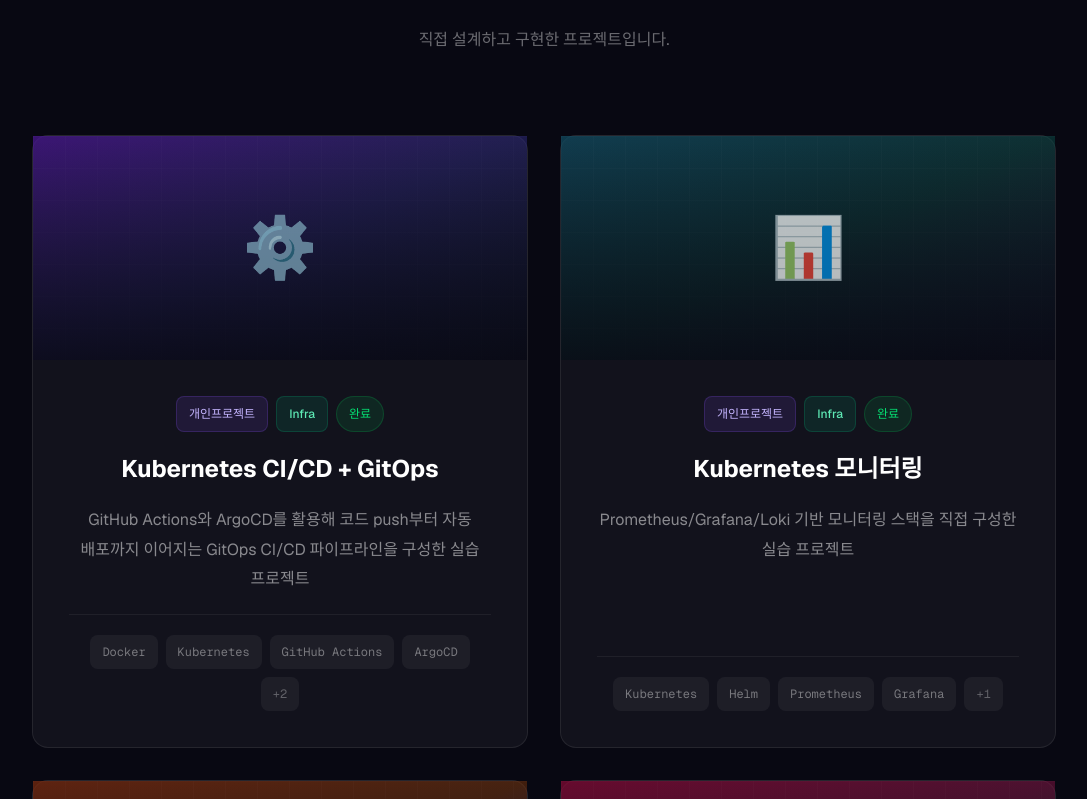
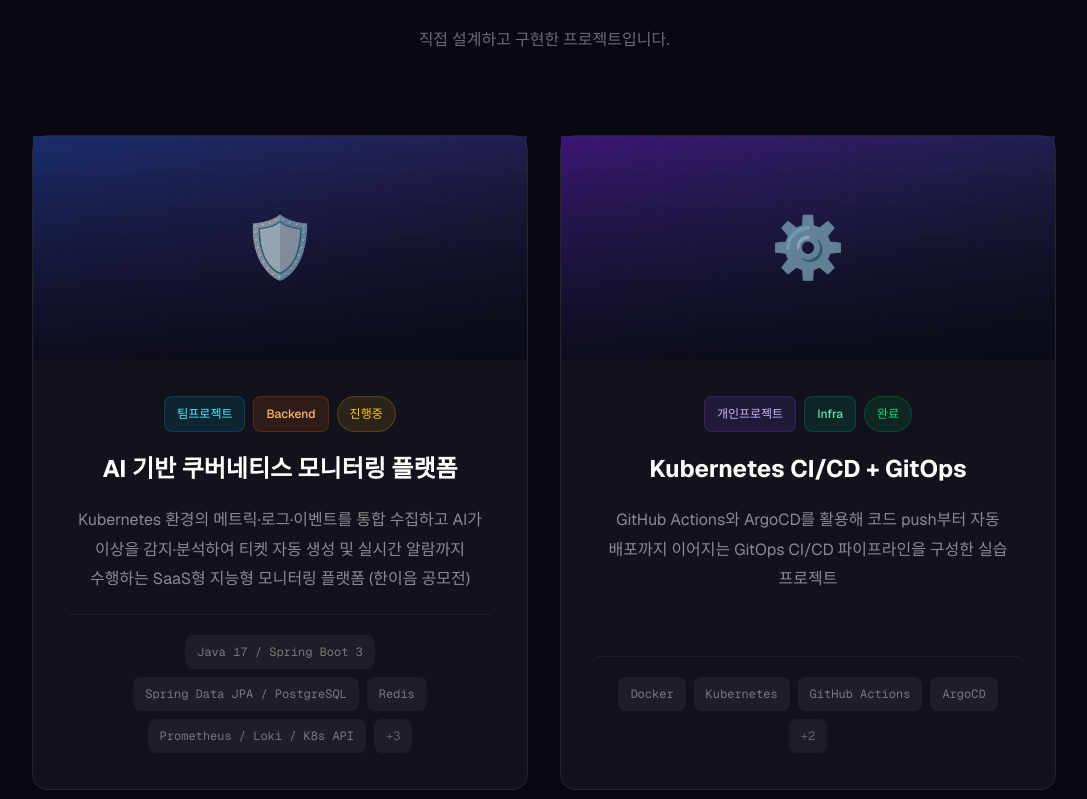
Before and after one commit to LEESEOJUN-creator/portfolio, a Next.js app: page / in a window 1280 px wide. Shown: the part 961-1760 px from the top of the page, without its empty margins (96-1183 px from the left). Built offline with nearby package versions, Linux system fonts and the light colour scheme.

Commit message:
feat: DGU-CAP K8s 모니터링 플랫폼 프로젝트 추가
Co-Authored-By: Claude Sonnet 4.6 <noreply@anthropic.com>

```diff
--- a/components/ProjectCard.tsx
+++ b/components/ProjectCard.tsx
@@ -15,6 +15,7 @@ const TAG_COLORS: Record<string, string> = {
 };
 
 const THUMBNAILS: Record<string, { from: string; via: string; to: string; icon: string }> = {
+  "dgu-cap":             { from: "from-blue-900/70",   via: "via-indigo-900/50",  to: "to-slate-900/70", icon: "🛡️" },
   "k8s-cicd":            { from: "from-violet-900/70", via: "via-indigo-900/50",  to: "to-slate-900/70", icon: "⚙️" },
   "k8s-monitoring":      { from: "from-cyan-900/70",   via: "via-teal-900/50",   to: "to-slate-900/70", icon: "📊" },
   "graduation-checker":  { from: "from-orange-900/70", via: "via-amber-900/50",  to: "to-slate-900/70", icon: "🎓" },
--- a/data/projects.ts
+++ b/data/projects.ts
@@ -23,6 +23,65 @@ export type Project = {
 };
 
 export const projects: Project[] = [
+  {
+    slug: "dgu-cap",
+    tag: ["팀프로젝트", "Backend"],
+    title: "AI 기반 쿠버네티스 모니터링 플랫폼",
+    period: "2026.04 ~ 2026.10",
+    status: "진행중",
+    shortDescription:
+      "Kubernetes 환경의 메트릭·로그·이벤트를 통합 수집하고 AI가 이상을 감지·분석하여 티켓 자동 생성 및 실시간 알람까지 수행하는 SaaS형 지능형 모니터링 플랫폼 (한이음 공모전)",
+    description:
+      "Prometheus/Loki/K8s API로 메트릭·로그·이벤트를 통합 수집하고, 룰 기반 1차 탐지 후 AI 서버(FastAPI)에서 Isolation Forest ML·RAG·GPT로 정밀 분석하여 원인 설명과 해결책을 자동 생성하는 플랫폼입니다. 탐지된 이상은 티켓으로 자동 생성되고 이메일·SSE로 실시간 알람됩니다. 한이음 공모전 출품 및 GitHub 오픈소스 공개를 목표로 진행 중입니다.",
+    role: "Spring Boot 백엔드 전체 담당 (데이터 수집·룰 기반 탐지·AI 연동·티켓 자동화·SSE/이메일 알람·REST API) 및 React 프론트엔드 담당 (실시간 대시보드·티켓 UI·SSE 연동, Claude Code 활용)",
+    techStack: [
+      { name: "Java 17 / Spring Boot 3" },
+      { name: "Spring Data JPA / PostgreSQL" },
+      {
+        name: "Redis",
+        reason: "동일 이상 10분 내 중복 티켓 생성을 방지하기 위해 TTL 키로 관리",
+      },
+      { name: "Prometheus / Loki / K8s API", reason: "메트릭·로그·클러스터 이벤트를 각 소스에서 30초 주기로 통합 수집" },
+      { name: "AWS SES / SSE" },
+      { name: "React / Chart.js" },
+      { name: "FastAPI (AI 서버, 팀원 담당)" },
+    ],
+    issues: [
+      {
+        issue: "AI 서버 장애 시 전체 탐지 흐름이 중단되는 문제",
+        analysis:
+          "AI 분석 요청이 타임아웃되거나 실패할 경우 티켓 생성 자체가 막히면 모니터링 핵심 기능이 중단됨",
+        solution:
+          "RestTemplate에 연결 3초·응답 10초 타임아웃 설정 후 try-catch로 AI 호출 실패를 감지, AI 없이도 룰 기반 결과만으로 티켓을 생성하는 fallback 흐름 구현",
+        result: "AI 서버 장애와 무관하게 이상 감지·티켓 생성·알람 흐름 유지",
+      },
+      {
+        issue: "30초 스케줄러가 반복 실행되며 동일 이상에 대해 티켓이 중복 생성됨",
+        analysis:
+          "스케줄러가 매 사이클마다 동일 Pod의 동일 이상을 새로 감지하므로 제한 없이 티켓이 누적됨",
+        solution:
+          "이상 감지 시 Redis에 'ticket:{podName}:{anomalyType}' 키를 10분 TTL로 저장하고, 키가 존재하면 티켓 생성을 건너뛰는 중복 방지 로직 추가",
+        result: "동일 이상에 대해 10분 내 티켓 중복 생성 차단",
+      },
+      {
+        issue: "다수 클라이언트의 SSE 연결을 서버에서 관리하고 이벤트를 브로드캐스트해야 하는 구조 필요",
+        analysis:
+          "SSE는 연결마다 별도 SseEmitter를 유지해야 하며, 타임아웃·에러 시 정리하지 않으면 메모리 누수 발생",
+        solution:
+          "ConcurrentHashMap으로 SseEmitter를 관리하고 onCompletion·onTimeout·onError 콜백에서 자동 제거, 이벤트 발생 시 전체 연결에 브로드캐스트",
+        result: "다수 클라이언트 실시간 수신 및 연결 안정성 확보",
+      },
+    ],
+    retrospective: {
+      growth:
+        "단일 서비스가 아닌 수집·탐지·AI·알람이 분리된 분산 구조에서 각 컴포넌트 장애 시나리오를 설계 단계부터 고려하는 경험을 쌓고 있음",
+      regret:
+        "아직 진행 중이라 전체 흐름을 실제 EKS 환경에서 검증하지 못했고, AI 분석 품질을 정량적으로 측정하는 방법을 충분히 고민하지 못함",
+      future:
+        "AWS EKS 실 환경 배포 및 ArgoCD 자동 배포 연동, 해결 이력을 Vector DB에 학습시켜 RAG 분석 품질을 지속 개선",
+    },
+    github: "https://github.com/DGU-CAP",
+  },
   {
     slug: "k8s-cicd",
     tag: ["개인프로젝트", "Infra"],
@@ -165,7 +224,7 @@ export const projects: Project[] = [
     slug: "hidden-growth",
     tag: ["팀프로젝트", "Backend"],
     title: "Hidden Growth",
-    period: "2025",
+    period: "2025.11.22 ~ 2025.11.23",
     status: "완료",
     shortDescription:
       "사용자의 비정형 경험 데이터를 AI 인터뷰·분석을 통해 스킬, 성장 지표, 포트폴리오 데이터로 구조화하는 AI 기반 커리어 성장 자동화 플랫폼",
```
